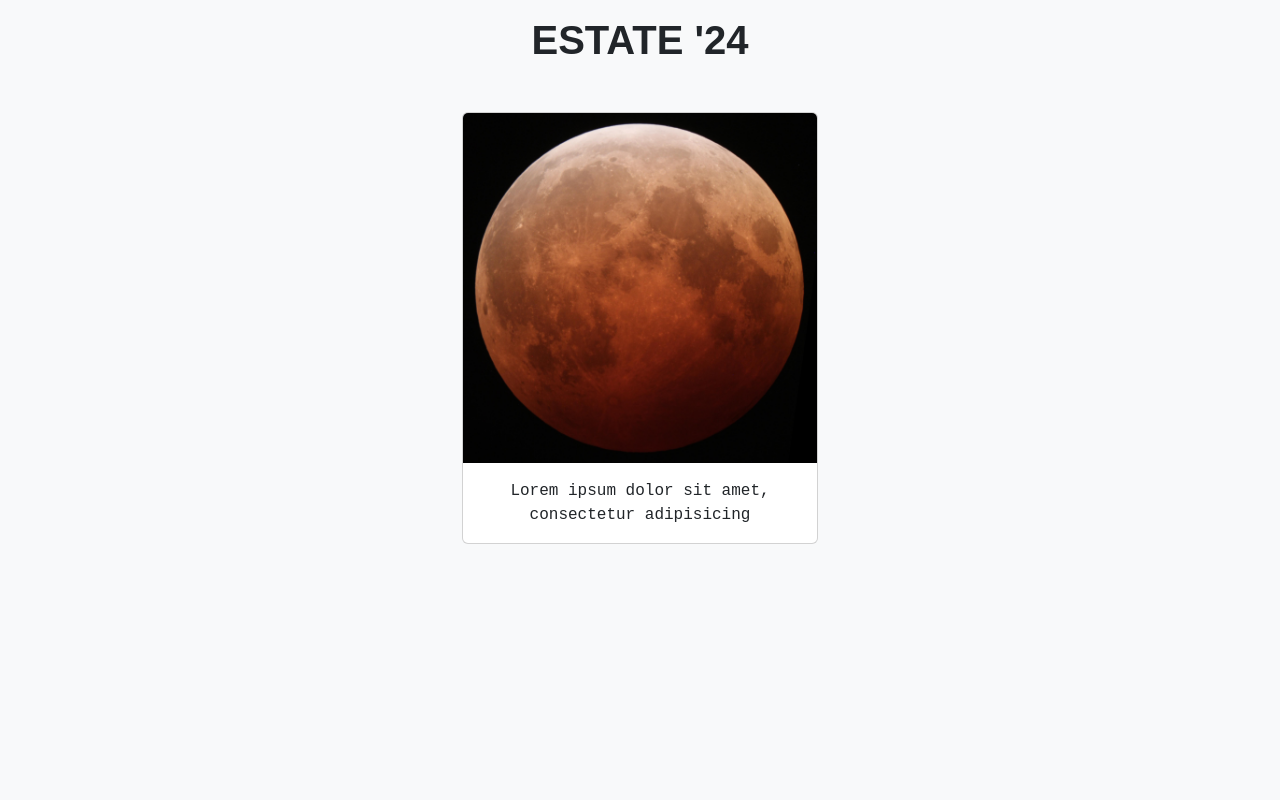
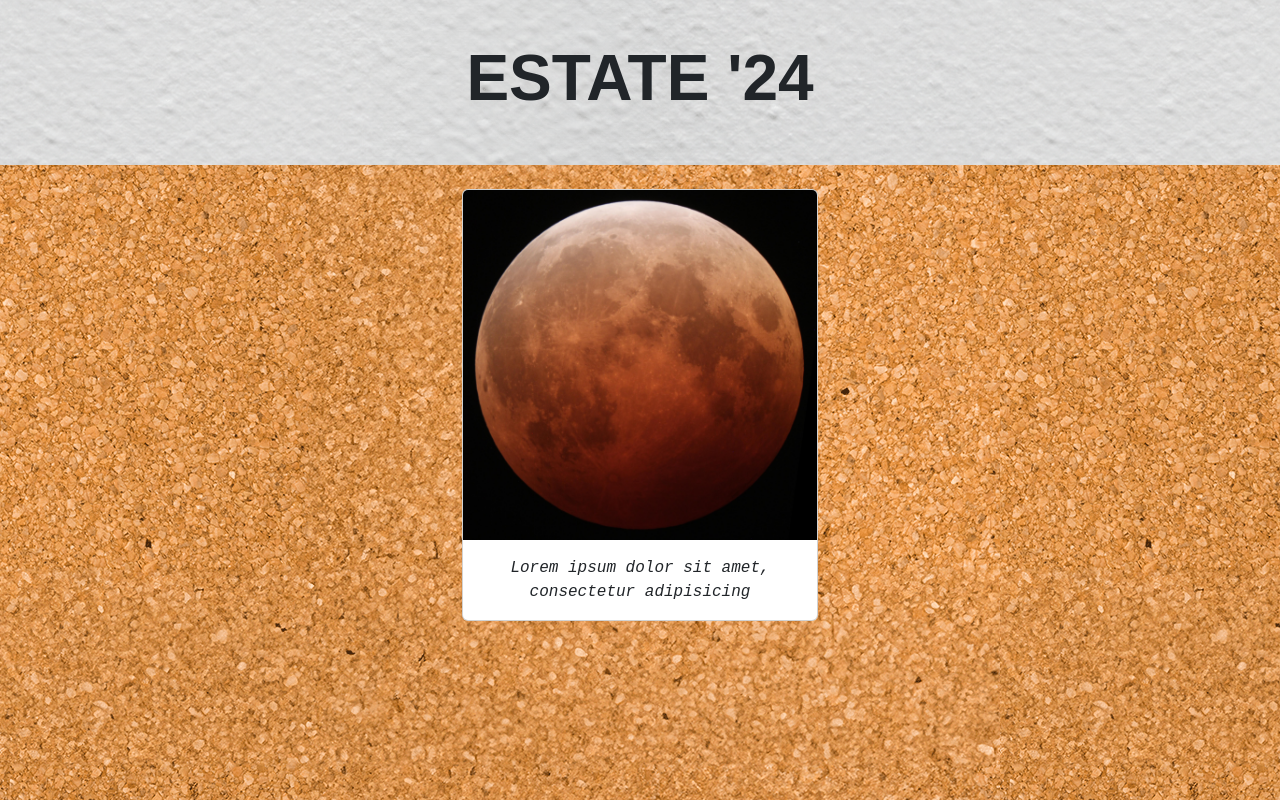
Before and after one commit to giorgiospirostopala/js-photo-blog, a plain HTML site: page index.html in a window 1280 px wide. Drawn offline with nearby package versions, Linux system fonts and the light colour scheme; a web font is replaced by a local one.

Commit message:
add: stile migliorato

```diff
--- a/index.html
+++ b/index.html
@@ -12,8 +12,8 @@
 </head>
 <body class="bg-light text-center">
 
-    <header class="py-3">
-        <h1 class="fw-bold">ESTATE '24</h1>
+    <header class="header">
+        <h1 class="">ESTATE '24</h1>
     </header>
     <main class="container py-4">
         <div class="row justify-content-center">
--- a/style.css
+++ b/style.css
@@ -1,6 +1,20 @@
+body {
+    background: url('./img/cork.png') repeat;
+}
+
 h1 {
     font-family: 'Edu TAS Beginner', sans-serif;
+    font-size: 4rem !important;
+    font-weight: bold !important;
 }
+
 .card-text {
     font-family: 'Sometype Mono', monospace;
+    font-style: italic;
+    /* font-size: 1rem; */
 }
+
+.header {
+    background: url('./img/wall.png') repeat;
+    padding: 40px 0;
+}
```
